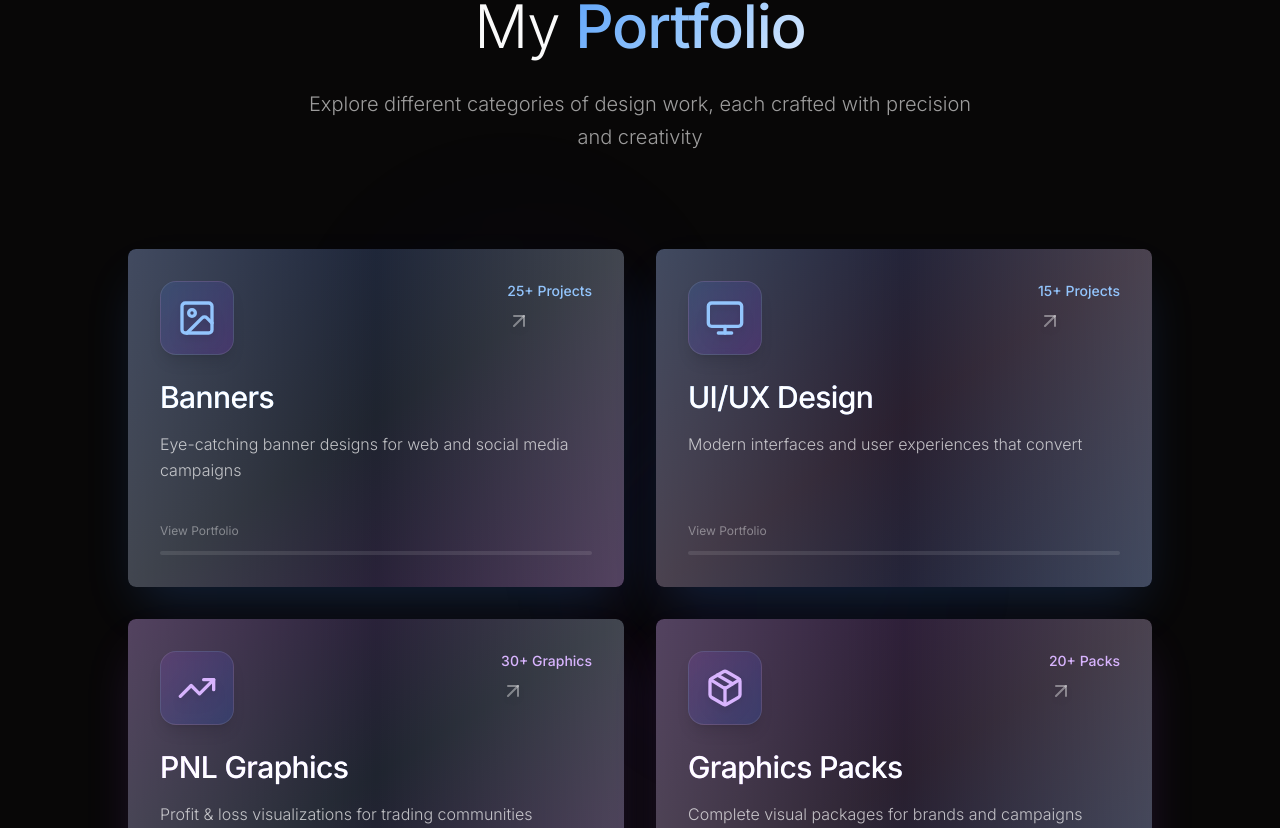
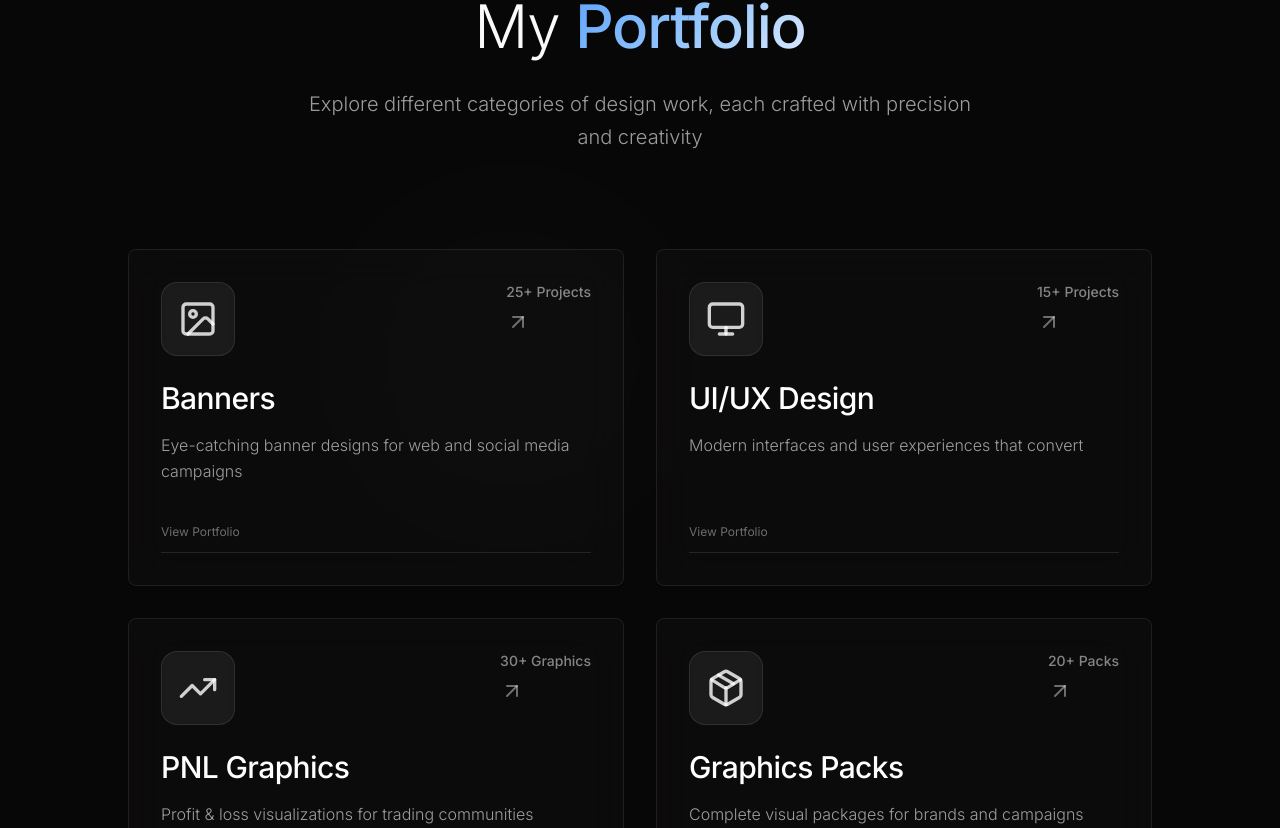
Before and after one commit to zakariyyazeb108/degen-neon-canvas, a React (Vite) app: page / in a window 1280 px wide. Shown: the part 1832-2660 px from the top of the page. Built offline with nearby package versions, Linux system fonts and the light colour scheme.

Commit message:
Refactor portfolio card colors.
Update portfolio card colors to user preference.

```diff
--- a/src/components/Portfolio.tsx
+++ b/src/components/Portfolio.tsx
@@ -11,14 +11,6 @@ const Portfolio = () => {
       description: "Eye-catching banner designs for web and social media campaigns",
       icon: Image,
       count: "25+ Projects",
-      primaryColor: "from-blue-600/20 via-blue-500/10 to-purple-600/20",
-      accentColor: "from-blue-400 to-blue-300",
-      glowColor: "shadow-blue-500/20",
-      hoverGlow: "group-hover:shadow-blue-400/30",
-      borderGradient: "bg-gradient-to-r from-blue-500/30 via-blue-400/20 to-purple-500/30",
-      iconBg: "bg-gradient-to-br from-blue-500/15 to-purple-600/20",
-      textAccent: "text-blue-300",
-      hoverText: "group-hover:text-blue-200",
       path: "/portfolio/banners"
     },
     {
@@ -27,14 +19,6 @@ const Portfolio = () => {
       description: "Modern interfaces and user experiences that convert",
       icon: Monitor,
       count: "15+ Projects",
-      primaryColor: "from-blue-600/20 via-purple-500/10 to-blue-600/20",
-      accentColor: "from-blue-400 to-purple-300",
-      glowColor: "shadow-blue-500/20",
-      hoverGlow: "group-hover:shadow-blue-400/30",
-      borderGradient: "bg-gradient-to-r from-blue-500/30 via-purple-400/20 to-blue-500/30",
-      iconBg: "bg-gradient-to-br from-blue-500/15 to-purple-600/20",
-      textAccent: "text-blue-300",
-      hoverText: "group-hover:text-blue-200",
       path: "/portfolio/uiux"
     },
     {
@@ -43,14 +27,6 @@ const Portfolio = () => {
       description: "Profit & loss visualizations for trading communities",
       icon: TrendingUp,
       count: "30+ Graphics",
-      primaryColor: "from-purple-600/20 via-blue-500/10 to-purple-600/20",
-      accentColor: "from-purple-400 to-blue-300",
-      glowColor: "shadow-purple-500/20",
-      hoverGlow: "group-hover:shadow-purple-400/30",
-      borderGradient: "bg-gradient-to-r from-purple-500/30 via-blue-400/20 to-purple-500/30",
-      iconBg: "bg-gradient-to-br from-purple-500/15 to-blue-600/20",
-      textAccent: "text-purple-300",
-      hoverText: "group-hover:text-purple-200",
       path: "/portfolio/pnl"
     },
     {
@@ -59,35 +35,22 @@ const Portfolio = () => {
       description: "Complete visual packages for brands and campaigns",
       icon: Package,
       count: "20+ Packs",
-      primaryColor: "from-purple-600/20 via-purple-500/10 to-blue-600/20",
-      accentColor: "from-purple-400 to-blue-300",
-      glowColor: "shadow-purple-500/20",
-      hoverGlow: "group-hover:shadow-purple-400/30",
-      borderGradient: "bg-gradient-to-r from-purple-500/30 via-purple-400/20 to-blue-500/30",
-      iconBg: "bg-gradient-to-br from-purple-500/15 to-blue-600/20",
-      textAccent: "text-purple-300",
-      hoverText: "group-hover:text-purple-200",
       path: "/portfolio/graphics"
     }
   ];
 
   return (
     <section id="portfolio" className="py-32 bg-background relative overflow-hidden">
-      {/* Advanced background with moving gradients */}
-      <div className="absolute inset-0 opacity-30">
-        <div className="absolute top-1/4 left-1/4 w-96 h-96 bg-gradient-to-r from-blue-600/10 to-purple-600/10 rounded-full blur-3xl animate-pulse"></div>
-        <div className="absolute bottom-1/4 right-1/4 w-96 h-96 bg-gradient-to-r from-purple-600/10 to-blue-600/10 rounded-full blur-3xl animate-pulse delay-1000"></div>
-      </div>
-
-      {/* Geometric grid overlay */}
-      <div className="absolute inset-0 opacity-[0.02]">
-        <div className="absolute inset-0 bg-[linear-gradient(90deg,rgba(255,255,255,0.1)_1px,transparent_1px),linear-gradient(rgba(255,255,255,0.1)_1px,transparent_1px)] bg-[size:100px_100px] animate-[drift_30s_linear_infinite]"></div>
+      {/* Subtle background */}
+      <div className="absolute inset-0 opacity-20">
+        <div className="absolute top-1/4 left-1/4 w-96 h-96 bg-white/5 rounded-full blur-3xl"></div>
+        <div className="absolute bottom-1/4 right-1/4 w-96 h-96 bg-white/3 rounded-full blur-3xl"></div>
       </div>
 
       <div className="container mx-auto px-6 relative z-10">
         <div className="text-center mb-24">
           <h2 className="text-5xl md:text-6xl font-light mb-8 text-balance">
-            My <span className="gradient-text font-medium bg-gradient-to-r from-blue-400 via-purple-400 to-blue-400 bg-clip-text text-transparent">Portfolio</span>
+            My <span className="gradient-text font-medium">Portfolio</span>
           </h2>
           <p className="text-xl text-white/60 max-w-2xl mx-auto font-light leading-relaxed">
             Explore different categories of design work, each crafted with precision and creativity
@@ -102,130 +65,45 @@ const Portfolio = () => {
               className="block group"
               style={{ animationDelay: `${index * 0.1}s` }}
             >
-              <Card className={`
-                relative overflow-hidden p-8 h-full
-                bg-gradient-to-br ${category.primaryColor}
-                backdrop-blur-xl border-0
-                shadow-2xl ${category.glowColor} ${category.hoverGlow}
-                transition-all duration-700 ease-out
-                hover:scale-[1.02] hover:-translate-y-2
-                transform-gpu perspective-1000
-                before:absolute before:inset-0 before:opacity-0 before:bg-gradient-to-r before:from-white/5 before:via-white/10 before:to-white/5
-                hover:before:opacity-100 before:transition-opacity before:duration-700
-                after:absolute after:inset-0 after:bg-gradient-to-br after:${category.primaryColor} after:opacity-0
-                hover:after:opacity-20 after:transition-opacity after:duration-700
-              `}>
+              <Card className="premium-card p-8 h-full">
+                <div className="space-y-6 h-full flex flex-col">
 
-                {/* Advanced border gradient */}
-                <div className="absolute inset-0 rounded-lg p-[1px] bg-gradient-to-r from-white/20 via-white/5 to-white/20 group-hover:from-white/30 group-hover:via-white/10 group-hover:to-white/30 transition-all duration-700">
-                  <div className="w-full h-full rounded-lg bg-transparent"></div>
-                </div>
-
-                {/* Floating particles effect */}
-                <div className="absolute inset-0 overflow-hidden rounded-lg">
-                  <div className="absolute top-1/4 left-1/4 w-2 h-2 bg-white/20 rounded-full animate-float opacity-0 group-hover:opacity-100 transition-opacity duration-700 delay-100"></div>
-                  <div className="absolute top-3/4 right-1/3 w-1 h-1 bg-white/30 rounded-full animate-float opacity-0 group-hover:opacity-100 transition-opacity duration-700 delay-300"></div>
-                  <div className="absolute bottom-1/3 left-2/3 w-3 h-3 bg-white/10 rounded-full animate-float opacity-0 group-hover:opacity-100 transition-opacity duration-700 delay-500"></div>
-                </div>
-
-                {/* Content wrapper with advanced animations */}
-                <div className="relative z-10 space-y-6 h-full flex flex-col">
-
-                  {/* Header section with icon and count */}
+                  {/* Header section */}
                   <div className="flex items-start justify-between">
-                    <div className={`
-                      relative p-4 rounded-2xl ${category.iconBg}
-                      backdrop-blur-sm border border-white/10
-                      shadow-lg transform transition-all duration-500
-                      group-hover:scale-110 group-hover:rotate-3
-                      before:absolute before:inset-0 before:rounded-2xl before:bg-gradient-to-br before:from-white/10 before:to-transparent before:opacity-0
-                      group-hover:before:opacity-100 before:transition-opacity before:duration-500
-                    `}>
-                      <category.icon className={`
-                        w-10 h-10 ${category.textAccent} ${category.hoverText}
-                        transition-all duration-500 relative z-10
-                        drop-shadow-lg group-hover:drop-shadow-xl
-                      `} />
-
-                      {/* Icon glow effect */}
-                      <div className={`
-                        absolute inset-0 rounded-2xl bg-gradient-to-br ${category.accentColor}
-                        opacity-0 group-hover:opacity-20 blur-xl transition-all duration-700
-                      `}></div>
+                    <div className="p-4 rounded-2xl bg-white/5 backdrop-blur-sm border border-white/10 transition-all duration-300 group-hover:bg-white/10">
+                      <category.icon className="w-10 h-10 text-white/80 group-hover:text-white transition-colors duration-300" />
                     </div>
 
-                    <div className="text-right transform transition-all duration-500 group-hover:translate-x-1">
-                      <span className={`
-                        ${category.textAccent} ${category.hoverText} font-medium text-sm block
-                        transition-colors duration-500
-                      `}>
+                    <div className="text-right">
+                      <span className="text-white/50 font-medium text-sm block mb-2">
                         {category.count}
                       </span>
-                      <ArrowUpRight className={`
-                        w-6 h-6 text-white/40 ${category.hoverText} mt-2
-                        transition-all duration-700 transform
-                        group-hover:translate-x-2 group-hover:-translate-y-2 group-hover:scale-110
-                        drop-shadow-lg
-                      `} />
+                      <ArrowUpRight className="w-6 h-6 text-white/40 group-hover:text-white/70 transition-all duration-300 transform group-hover:translate-x-1 group-hover:-translate-y-1" />
                     </div>
                   </div>
 
-                  {/* Main content section */}
+                  {/* Content */}
                   <div className="space-y-4 flex-grow">
-                    <h3 className={`
-                      text-3xl font-medium text-white ${category.hoverText}
-                      transition-all duration-500 transform
-                      group-hover:translate-x-1
-                      bg-gradient-to-r ${category.accentColor} bg-clip-text group-hover:text-transparent
-                    `}>
+                    <h3 className="text-3xl font-medium text-white group-hover:text-white/90 transition-colors duration-300">
                       {category.title}
                     </h3>
-                    <p className="text-white/70 group-hover:text-white/90 leading-relaxed font-light transition-colors duration-500 transform group-hover:translate-x-1">
+                    <p className="text-white/60 group-hover:text-white/70 leading-relaxed font-light transition-colors duration-300">
                       {category.description}
                     </p>
                   </div>
 
-                  {/* Advanced progress indicator */}
-                  <div className="pt-4 space-y-3">
-                    <div className="flex items-center justify-between text-xs text-white/40 group-hover:text-white/60 transition-colors duration-500">
+                  {/* Progress indicator */}
+                  <div className="pt-4">
+                    <div className="flex items-center justify-between text-xs text-white/40 group-hover:text-white/60 transition-colors duration-300 mb-3">
                       <span>View Portfolio</span>
-                      <span className="opacity-0 group-hover:opacity-100 transition-opacity duration-500">→</span>
+                      <span className="opacity-0 group-hover:opacity-100 transition-opacity duration-300">→</span>
                     </div>
 
-                    {/* Multi-layered progress bar */}
-                    <div className="relative">
-                      <div className="w-full h-1 bg-white/10 rounded-full overflow-hidden">
-                        <div className={`
-                          h-full bg-gradient-to-r ${category.accentColor} rounded-full
-                          transform scale-x-0 group-hover:scale-x-100
-                          transition-transform duration-700 origin-left
-                          shadow-lg shadow-current/50
-                        `}></div>
-                      </div>
-
-                      {/* Glow effect for progress bar */}
-                      <div className={`
-                        absolute inset-0 h-1 bg-gradient-to-r ${category.accentColor} rounded-full
-                        opacity-0 group-hover:opacity-30 blur-sm
-                        transition-opacity duration-700
-                      `}></div>
+                    <div className="w-full h-px bg-white/10">
+                      <div className="h-full bg-white/30 transform scale-x-0 group-hover:scale-x-100 transition-transform duration-500 origin-left"></div>
                     </div>
                   </div>
                 </div>
-
-                {/* Advanced hover overlay with gradient mesh */}
-                <div className={`
-                  absolute inset-0 opacity-0 group-hover:opacity-100
-                  bg-gradient-to-br from-white/5 via-transparent to-white/10
-                  transition-opacity duration-700 pointer-events-none
-                `}></div>
-
-                {/* Corner accent decoration */}
-                <div className={`
-                  absolute top-0 right-0 w-32 h-32
-                  bg-gradient-to-bl ${category.accentColor} opacity-0 group-hover:opacity-10
-                  transition-opacity duration-700 blur-3xl
-                `}></div>
               </Card>
             </Link>
           ))}
```
